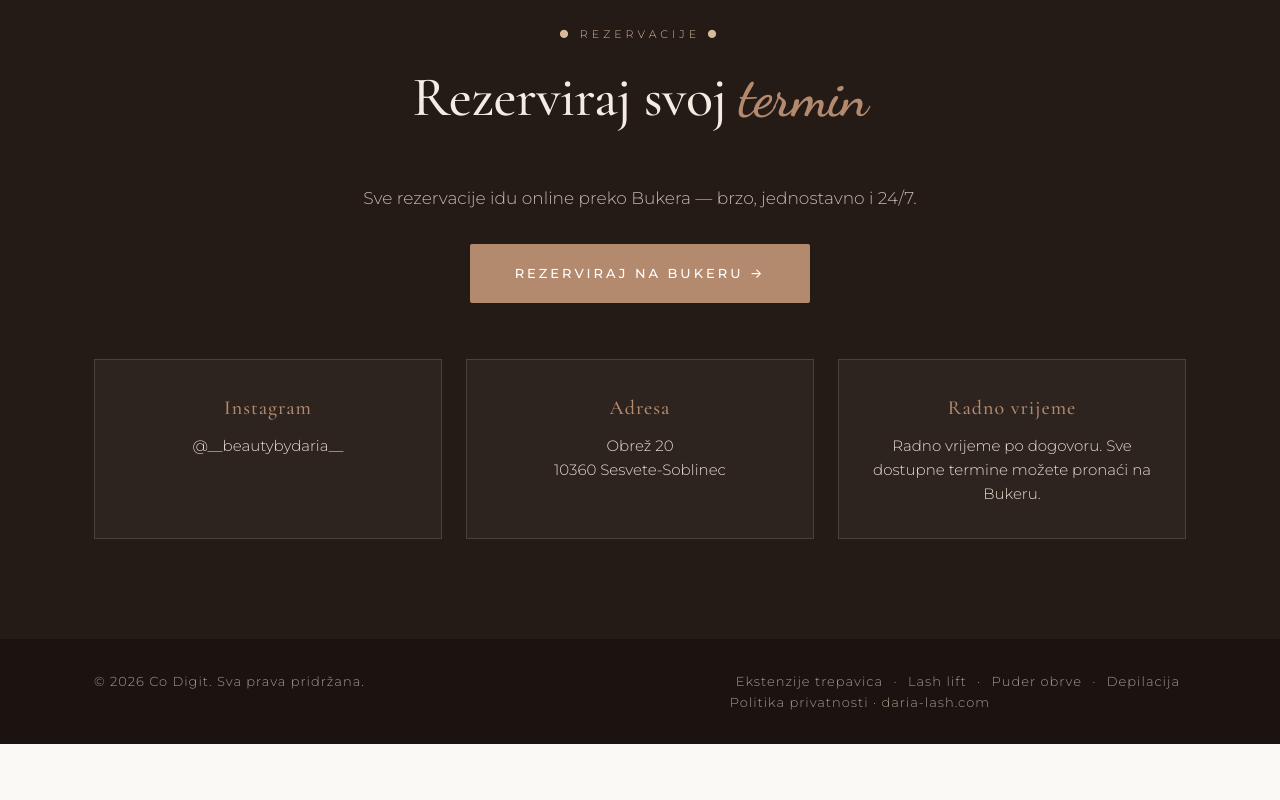
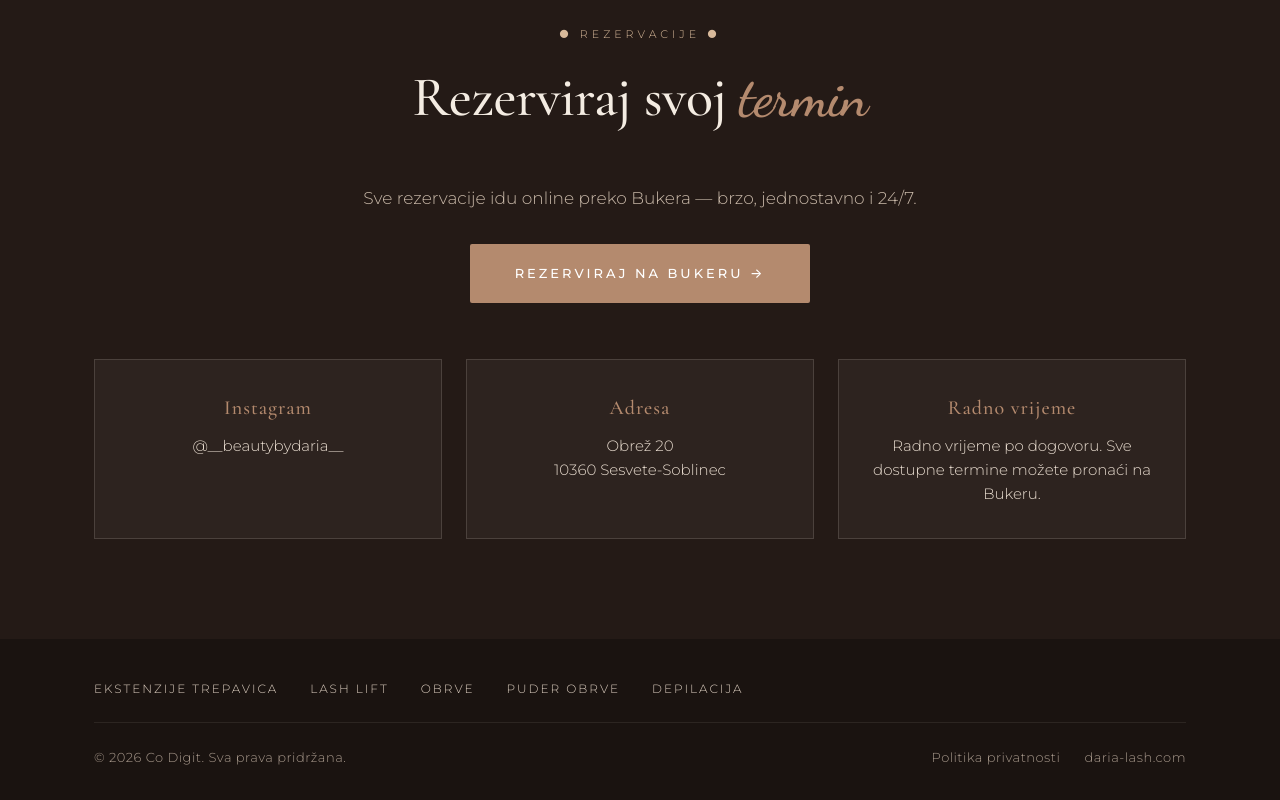
Before and after one commit to marino143/beauty-by-daria, a plain HTML site: page index.html in a window 1280 px wide. Shown: the part 7692-8492 px from the top of the page. Before the commit the page ends 8436 px from the top, so only its background shows below. Drawn offline with Linux system fonts and the light colour scheme.

Commit message:
Footer: cleaner layout (service nav row + divider + meta row), add Obrve link

```diff
--- a/index.html
+++ b/index.html
@@ -412,12 +412,17 @@
 
 <footer class="footer">
   <div class="container footer-inner">
-    <p>© <span id="year"></span> <a href="https://codigit.hr" target="_blank" rel="noopener">Co Digit</a>. Sva prava pridržana.</p>
-    <p>
-      <span class="footer-services"><a href="/ekstenzije-trepavica/">Ekstenzije trepavica</a> · <a href="/lash-lift/">Lash lift</a> · <a href="/puder-obrve/">Puder obrve</a> · <a href="/depilacija/">Depilacija</a></span><br>
-      <a href="/privatnost.html">Politika privatnosti</a> ·
-      <a href="https://daria-lash.com">daria-lash.com</a>
-    </p>
+    <nav class="footer-nav" aria-label="Usluge">
+      <a href="/ekstenzije-trepavica/">Ekstenzije trepavica</a>
+      <a href="/lash-lift/">Lash lift</a>
+      <a href="/obrve/">Obrve</a>
+      <a href="/puder-obrve/">Puder obrve</a>
+      <a href="/depilacija/">Depilacija</a>
+    </nav>
+    <div class="footer-meta">
+      <p>© <span id="year"></span> <a href="https://codigit.hr" target="_blank" rel="noopener">Co Digit</a>. Sva prava pridržana.</p>
+      <p class="footer-legal"><a href="/privatnost.html">Politika privatnosti</a><a href="https://daria-lash.com">daria-lash.com</a></p>
+    </div>
   </div>
 </footer>
 
--- a/style.css
+++ b/style.css
@@ -134,8 +134,13 @@ a{color:inherit;text-decoration:none}
 .reviews-cta{text-align:center}
 
 /* FOOTER */
-.footer{background:#1a1310;color:#a8998c;padding:32px 0;font-size:13px;letter-spacing:1px}
-.footer-inner{display:flex;justify-content:space-between;flex-wrap:wrap;gap:12px}
+.footer{background:#1a1310;color:#a8998c;padding:40px 0 32px;font-size:13px;letter-spacing:.5px}
+.footer-inner{display:flex;flex-direction:column;gap:24px}
+.footer-nav{display:flex;flex-wrap:wrap;gap:10px 32px;padding-bottom:24px;border-bottom:1px solid rgba(244,236,226,.08)}
+.footer-nav a{color:#d9cbbd;font-size:12px;letter-spacing:2px;text-transform:uppercase}
+.footer-meta{display:flex;justify-content:space-between;align-items:center;flex-wrap:wrap;gap:12px 24px}
+.footer-meta p{margin:0}
+.footer-legal{display:flex;gap:24px}
 .footer a:hover{color:var(--accent)}
 
 @media(max-width:768px){
@@ -147,7 +152,9 @@ a{color:inherit;text-decoration:none}
   .nav-cta{padding:10px 16px;font-size:10px;letter-spacing:2px;flex-shrink:0}
   .hero{padding:80px 0 100px}
   .section{padding:72px 0}
-  .footer-inner{flex-direction:column;align-items:center;text-align:center;gap:8px}
+  .footer-nav{justify-content:center;gap:12px 22px}
+  .footer-meta{flex-direction:column-reverse;text-align:center;gap:10px}
+  .footer-legal{justify-content:center}
 }
 
 /* BACK TO TOP */
@@ -170,6 +177,5 @@ a{color:inherit;text-decoration:none}
 .other-services{color:#c8b8a8;font-size:14px;line-height:2}
 .other-services a{color:#f4ece2;text-decoration:underline;text-underline-offset:3px;margin:0 8px}
 .service-link{display:inline-block;margin-top:16px;font-size:12px;letter-spacing:2px;text-transform:uppercase;color:var(--accent-dark)}
-.footer-services a{margin:0 6px}
 .local-links{text-align:center;margin-top:36px;font-size:14px;line-height:2;color:var(--muted)}
 .local-links a{color:var(--accent-dark);text-decoration:underline;text-underline-offset:3px;margin:0 4px}
```
Also changed, not shown: de/datenschutz.html (+4 -5 lines), de/index.html (+4 -5 lines), depilacija/index.html (+11 -6 lines), ekstenzije-trepavica/index.html (+11 -6 lines), en/index.html (+4 -5 lines), en/privacy-policy.html (+4 -5 lines), lash-lift/index.html (+11 -6 lines), obrve/index.html (+11 -6 lines), privatnost.html (+11 -5 lines), puder-obrve/index.html (+11 -6 lines).
